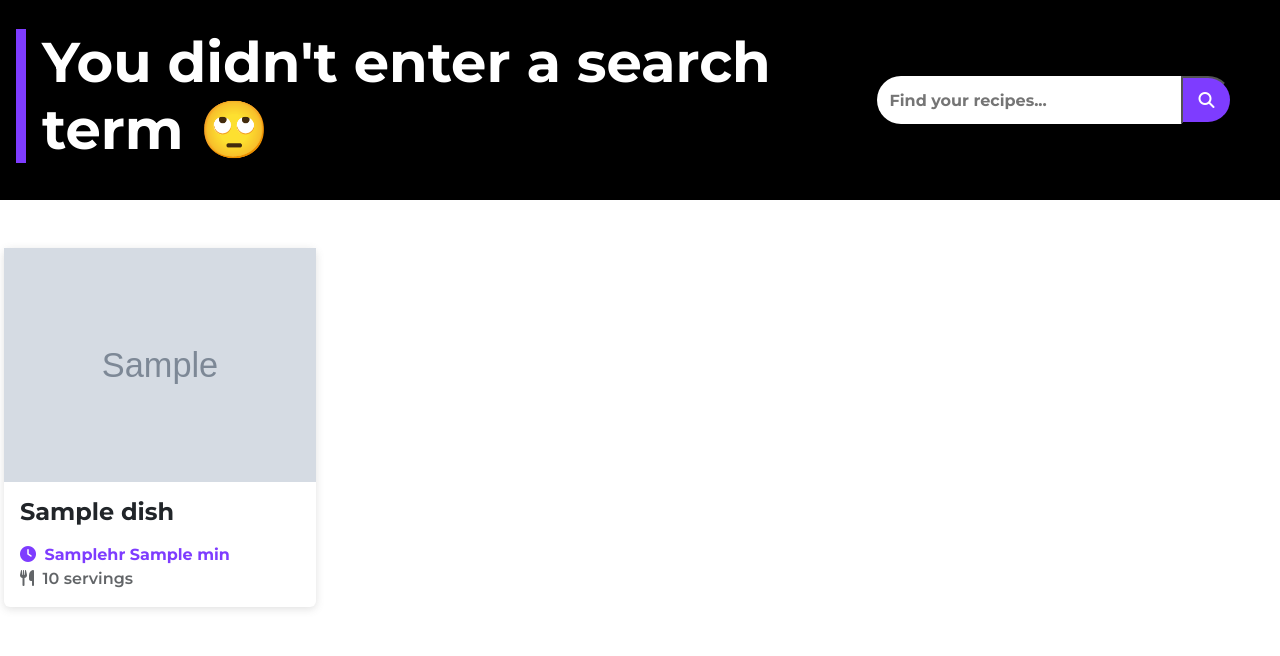
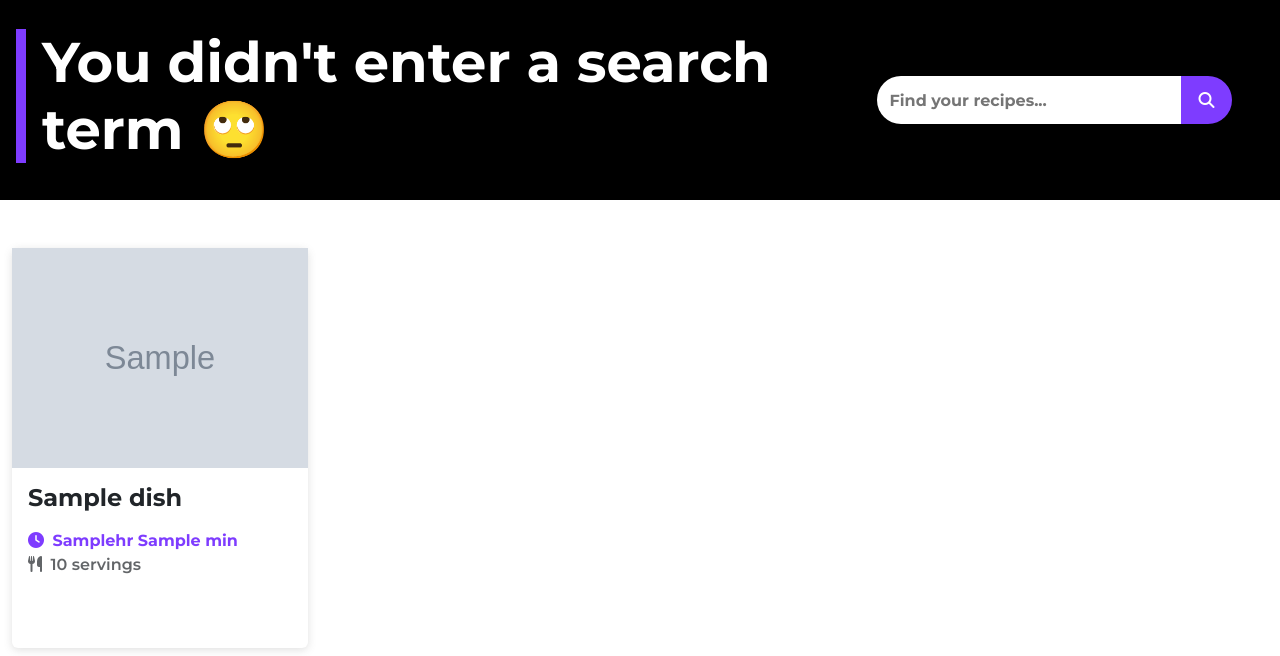
Before and after one commit to CodeMasterWinter/EricaOne, a Django app: template EricaOne/templates/EricaOne/search_recipe.html in a window 1280 px wide. Shown: the part 144-800 px from the top of the page. Run offline with Django 4.2, Linux system fonts and the light colour scheme; the template is opened without the code that fills it: most values are stand-ins (such as "Sample title", 1, 10 or a date in 2020); grey boxes marked "Sample" are stand-in pictures; data that the repository does not hold is empty; some libraries are stand-ins or nearby versions.

Commit message:
fixed the search results grid

```diff
--- a/EricaOne/static/EricaOne/recipes.css
+++ b/EricaOne/static/EricaOne/recipes.css
@@ -74,6 +74,7 @@
     right: 0;
     width: 4vw;
     height: 6vh;
+    border: none;
     display: flex;
     color: #ffffff;
     position: absolute;
@@ -101,6 +102,18 @@
     overflow-x: auto;
     white-space: nowrap;
     background-color: #0000000c;
+}
+
+.search-dish-container {
+    height: 100%;
+    display: flex;
+    align-items: center;
+    justify-content: center;
+}
+
+.search-row {
+    width: 100%;
+    height: 50vh;
 }
 
 .dish-column {
--- a/EricaOne/templates/EricaOne/recipes.html
+++ b/EricaOne/templates/EricaOne/recipes.html
@@ -13,7 +13,7 @@
         <h2 class="page-header display-4 mx-3 ps-3">
             Your Recipes
         </h2>
-        <form action="{% url 'search_recipes' %}" method="POST" class="searchbar" id="searchbar-form">
+        <form action="{% url 'search_recipes' %}" method="POST" class="searchbar mx-5" id="searchbar-form">
             {% csrf_token %}
             <input type="search" name="searchbar" id="id_searchbar" placeholder="Find your recipes...">
             <button class="searchbar-icon" type="submit"><i class="fa-solid fa-magnifying-glass"></i></button>
--- a/EricaOne/templates/EricaOne/search_recipe.html
+++ b/EricaOne/templates/EricaOne/search_recipe.html
@@ -20,9 +20,10 @@
             <button class="searchbar-icon" type="submit"><i class="fa-solid fa-magnifying-glass"></i></button>
         </form>
     </div>
-    <div class="container-fluid search-container">
+    <div class="container-fluid search-dish-container p-0 m-0">
+        <div class="row search-row">
             {% for dish in results %}
-            <div class="search-column col-4 col-lg-3 px-1">
+                <div class="dish-column col-4 col-lg-3 mb-4">
                     <div class="card dish-card">
                         <div class="dish-image">
                             {% if dish.image %}
@@ -47,10 +48,11 @@
                         </div>
                         <div class="dish-overlay">
                         </div>
-                    <a href="" class="dish-link px-5 py-3">See dish</a>
+                        <a href="{% url 'recipe' dish.id %}" class="dish-link px-5 py-3">See dish</a>
                     </div>
                 </div>
             {% endfor %}
+        </div>
     </div>
 {% endblock %}
 <script>
```
Lines whose indentation alone changed are shown as unchanged.
